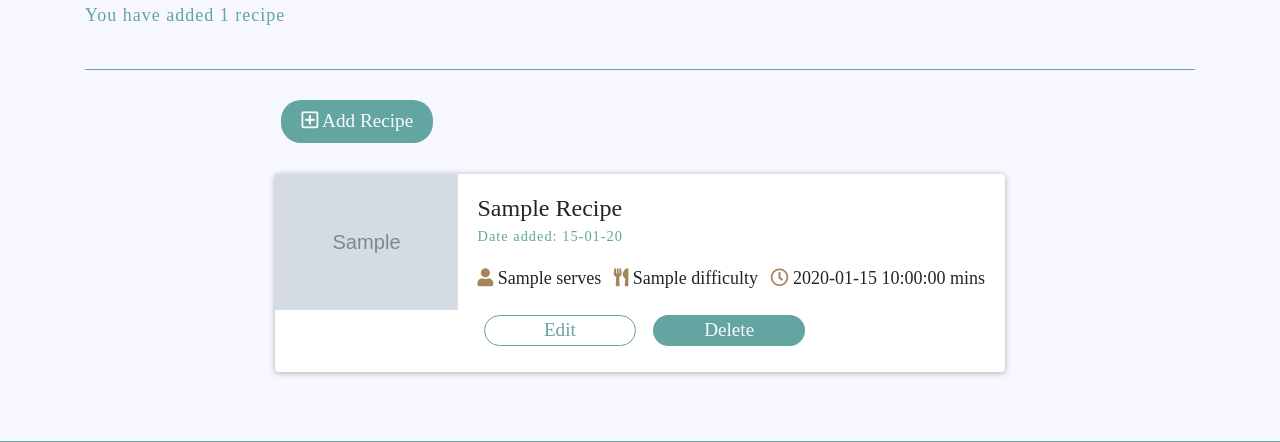
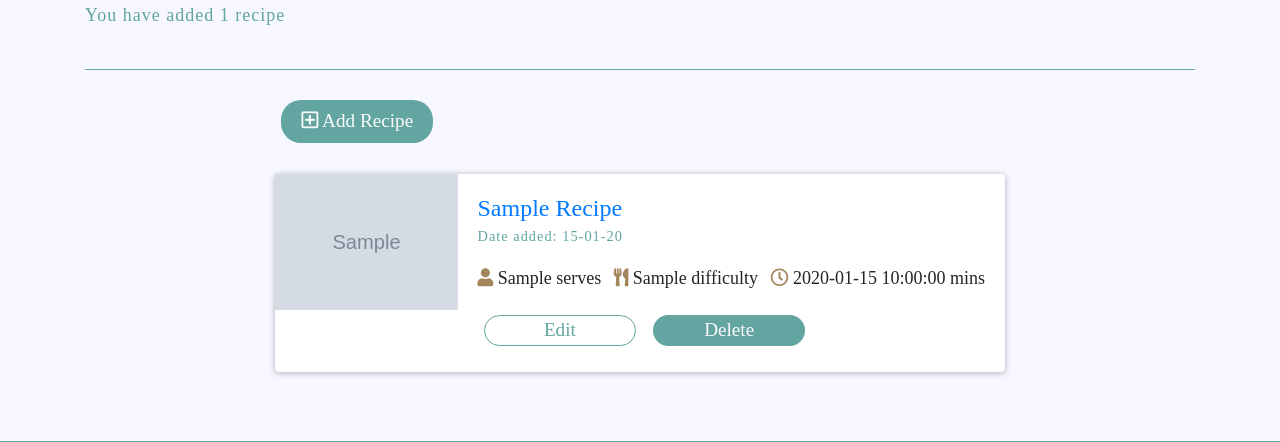
Before and after one commit to jpg6453/food-factory, a Flask app: template templates/my_recipes.html in a window 1280 px wide. Shown: the part 190-632 px from the top of the page. Run offline with Flask 2, Linux system fonts and the light colour scheme; the template is opened without the code that fills it: most values are stand-ins (such as "Sample title", 1, 10 or a date in 2020); grey boxes marked "Sample" are stand-in pictures; some libraries are stand-ins or nearby versions; some web fonts are replaced.

Commit message:
add link to recipe detail page

```diff
--- a/templates/my_recipes.html
+++ b/templates/my_recipes.html
@@ -48,7 +48,12 @@
         </div>
         <div class="col-md-9">
           <div class="card-body">
-            <h4 class="card-title mb-0">{{recipe.recipe_name.title()}}</h4>
+            <a
+              class="recipe-card-link stretched-link"
+              href="{{ url_for('recipe_detail',recipe_id=recipe._id)}}"
+            >
+              <h4 class="card-title mb-0">{{recipe.recipe_name.title()}}</h4>
+            </a>
             <p class="card-text">
               <small class="my-recipe-sub-heading"
                 >Date added: {{recipe.create_date.strftime('%d-%m-%y')}}</small
```
